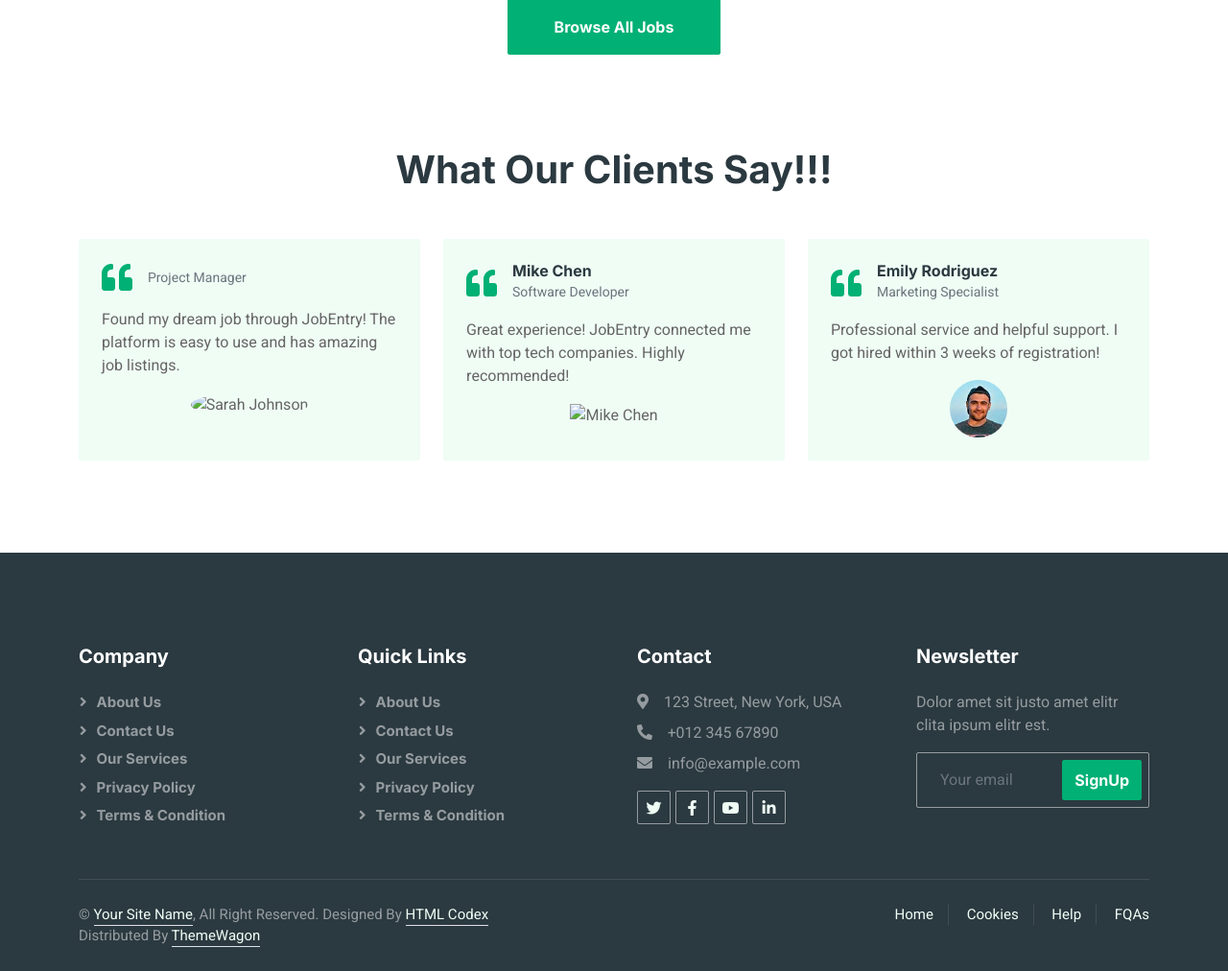
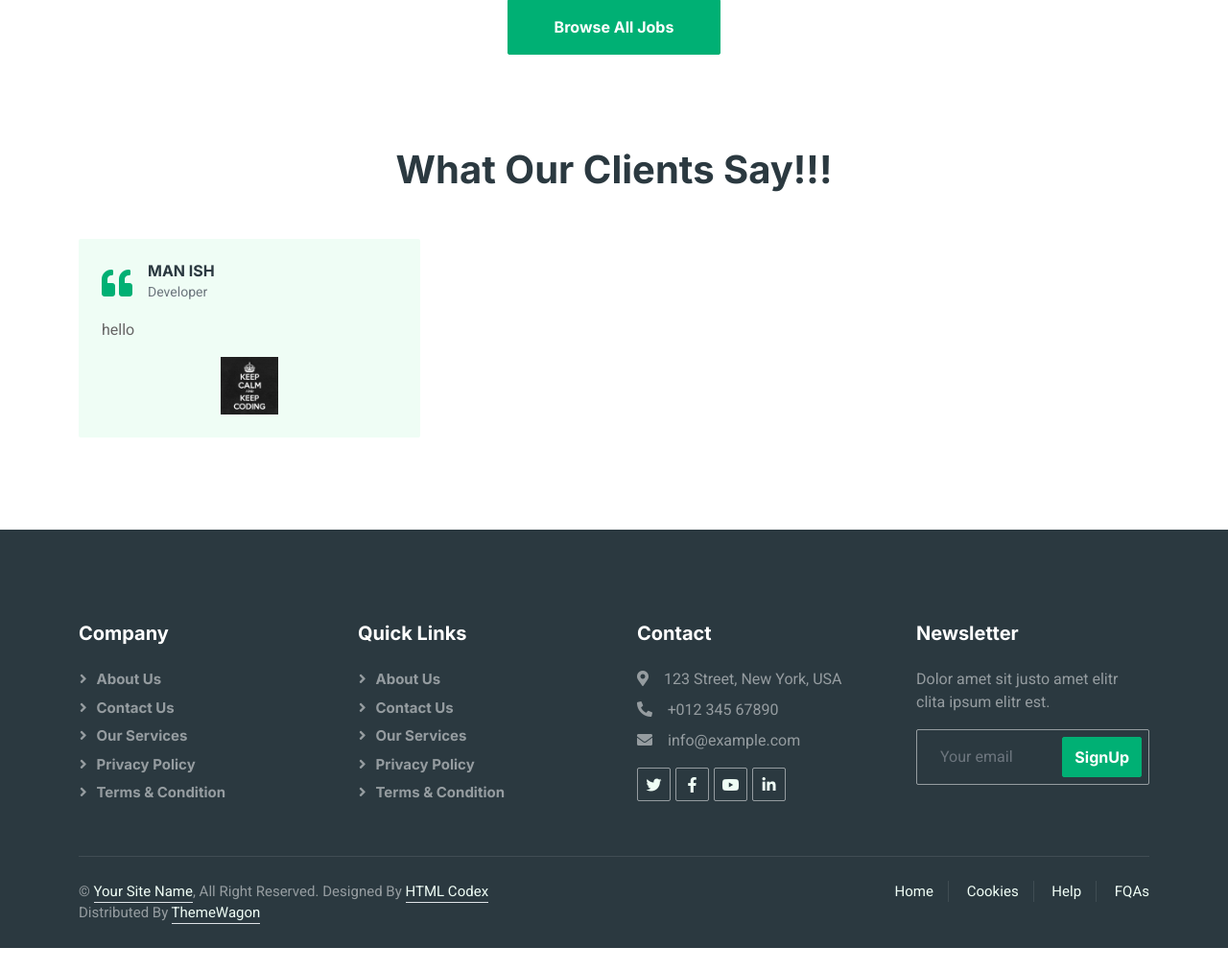
Before and after one commit to manishpandit01/job-portal, a Django app: page / in a window 1280 px wide. Shown: the part 2576-3588 px from the top of the page at 96% size. After the commit the page ends 3564 px from the top, so only its background shows below. Run offline with Django 5.2, Linux system fonts and the light colour scheme; data comes from the database, SQL or seed files in the repository; both versions use the stored data as it was after the commit; some libraries are stand-ins or nearby versions.

Commit message:
Updated testimonial section

```diff
--- a/templates/jobportal/home/testimonial.html
+++ b/templates/jobportal/home/testimonial.html
@@ -1,54 +1,27 @@
+ {% load static %}
  <!-- Testimonial Start -->
         <div class="container-xxl py-5 wow fadeInUp" data-wow-delay="0.1s">
             <div class="container">
                 <h1 class="text-center mb-5">What Our Clients Say!!!</h1>
+                {% for testimonial in testimonials %}
                 <div class="row g-4">
-                    <div class="col-md-6 col-lg-4 wow fadeInUp" data-wow-delay="0.1s">
-                        <div class="testimonial-item bg-light rounded p-4 h-100">
-                            <div class="d-flex align-items-center mb-3">
-                                <i class="fa fa-quote-left fa-2x text-primary me-3"></i>
-                                <div class="flex-grow-1">
-                                    <h6 class="mb-0"></h6>
-                                    <small class="text-muted">Project Manager</small>
-                                </div>
-                            </div>
-                            <p class="mb-3">Found my dream job through JobEntry! The platform is easy to use and has amazing job listings.</p>
-                            <div class="text-center">
-                                <img class="img-fluid rounded-circle" src="" alt="Sarah Johnson" style="width: 60px; height: 60px; object-fit: cover;">
-                            </div>
-                        </div>
-                    </div>
                     <div class="col-md-6 col-lg-4 wow fadeInUp" data-wow-delay="0.2s">
                         <div class="testimonial-item bg-light rounded p-4 h-100">
                             <div class="d-flex align-items-center mb-3">
                                 <i class="fa fa-quote-left fa-2x text-primary me-3"></i>
                                 <div class="flex-grow-1">
-                                    <h6 class="mb-0">Mike Chen</h6>
-                                    <small class="text-muted">Software Developer</small>
+                                    <h6 class="mb-0">{{testimonial.name}}</h6>
+                                    <small class="text-muted">{{testimonial.profession}}</small>
                                 </div>
                             </div>
-                            <p class="mb-3">Great experience! JobEntry connected me with top tech companies. Highly recommended!</p>
+                            <p class="mb-3">{{testimonial.message}}</p>
                             <div class="text-center">
-                                <img class="" src="" alt="Mike Chen" style="width: 60px; height: 60px; object-fit: cover;">
-                            </div>
-                        </div>
-                    </div>
-                    <div class="col-md-6 col-lg-4 wow fadeInUp" data-wow-delay="0.3s">
-                        <div class="testimonial-item bg-light rounded p-4 h-100">
-                            <div class="d-flex align-items-center mb-3">
-                                <i class="fa fa-quote-left fa-2x text-primary me-3"></i>
-                                <div class="flex-grow-1">
-                                    <h6 class="mb-0">Emily Rodriguez</h6>
-                                    <small class="text-muted">Marketing Specialist</small>
-                                </div>
-                            </div>
-                            <p class="mb-3">Professional service and helpful support. I got hired within 3 weeks of registration!</p>
-                            <div class="text-center">
-                                <img class="img-fluid rounded-circle" src="img/testimonial-3.jpg" alt="Emily Rodriguez" style="width: 60px; height: 60px; object-fit: cover;">
+                                <img class="" src="{{testimonial.image.url}}" alt="Mike Chen" style="width: 60px; height: 60px; object-fit: cover;">
                             </div>
                         </div>
                     </div>
                 </div>
+                {% endfor %}
             </div>
         </div>
         <!-- Testimonial End -->
```
Also changed, not shown: db.sqlite3, media/client_image/keep-calm-and-keep-coding-ysb1jwkfm4fx7hhl.jpg (added).
